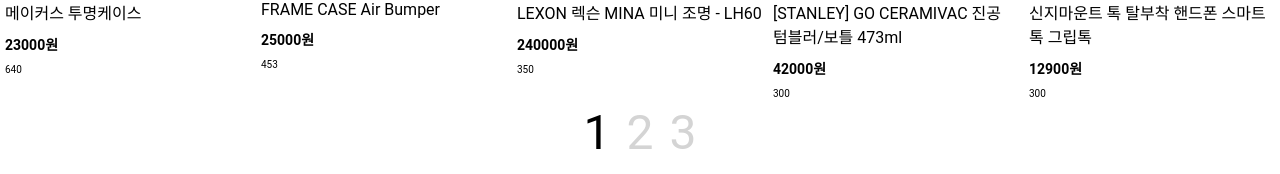
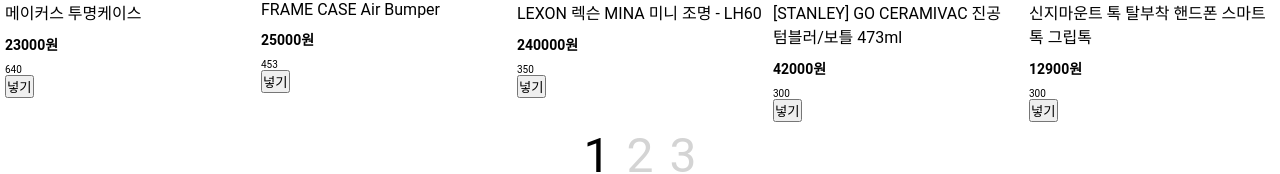
Before and after one commit to hellomac87/29cm-homework, a React (Create React App) app: page /products in a window 1280 px wide. Shown: the part 311-485 px from the top of the page. Built offline with nearby package versions, Linux system fonts and the light colour scheme.

Commit message:
[add] cart button - cart button - localStorage cart item ids

```diff
--- a/src/page/ProductsPage.tsx
+++ b/src/page/ProductsPage.tsx
@@ -1,6 +1,7 @@
 import Error from "components/Error";
 import Loader from "components/Loader";
 import Pagination from "components/Pagination";
+import useLocalStorage from "hooks/useLocalStorage";
 import { useEffect } from "react";
 import { useDispatch, useSelector } from "react-redux";
 import { RootState } from "store";
@@ -10,13 +11,34 @@
 
 function ProductsPage() {
   const dispatch = useDispatch();
-
+  const [cartItemIds, setCartItemIds] = useLocalStorage<number[]>(
+    "cart_item_ids",
+    []
+  );
   const { fetching, error, data, per_page, current_page } = useSelector(
     (state: RootState) => state.products
   );
 
   const onClickPagination = (pageNumber: number) => {
     dispatch(productsSlice.actions.setCurrentPage(pageNumber));
+  };
+
+  const handleCart = (item_no: number) => {
+    const hasId = cartItemIds.includes(item_no);
+    let newCartItemIds: number[] = [];
+
+    if (hasId) {
+      // remove
+      newCartItemIds = cartItemIds.filter((id: number) => id !== item_no);
+    } else {
+      // add
+      if (cartItemIds.length > 2) {
+        alert("상품은 3개 까지만 담을 수 있습니다.");
+        return;
+      }
+      newCartItemIds = [...cartItemIds, item_no];
+    }
+    setCartItemIds(newCartItemIds);
   };
 
   useEffect(() => {
@@ -29,7 +51,9 @@
   return (
     <Container>
       <List>
-        {paginate(data, current_page, per_page).map((product) => (
+        {paginate(data, current_page, per_page).map((product) => {
+          const inCart = cartItemIds.includes(product.item_no);
+          return (
             <ProductItem key={product.item_no}>
               <ImageWrap>
                 <ImagePositioner>
@@ -43,8 +67,12 @@
                 {"원"}
               </Price>
               <div>{product.score}</div>
+              <button type="button" onClick={() => handleCart(product.item_no)}>
+                {inCart ? "빼기" : "넣기"}
+              </button>
             </ProductItem>
-        ))}
+          );
+        })}
       </List>
       <Pagination
         per_page={per_page}
```
Lines whose indentation alone changed are shown as unchanged.
